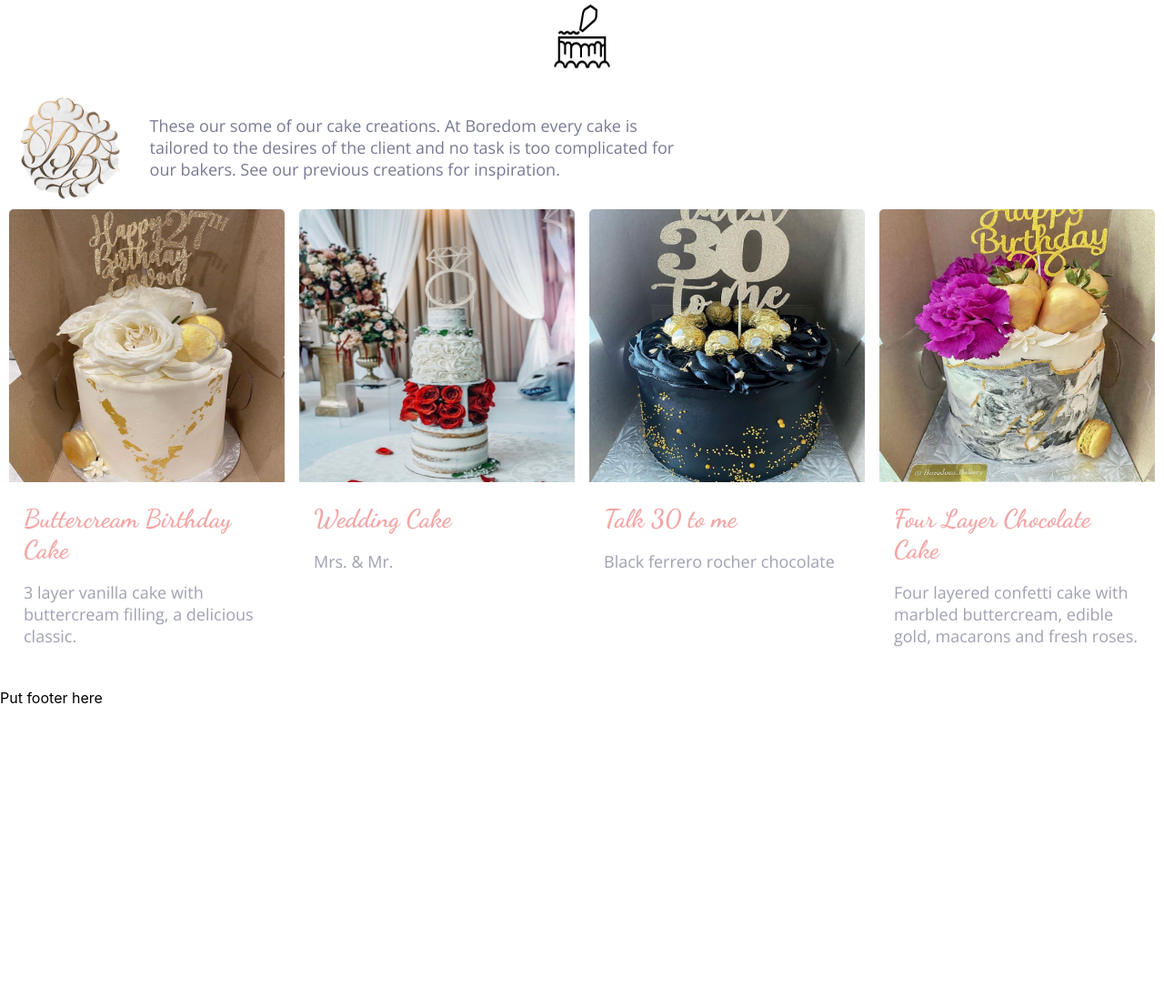
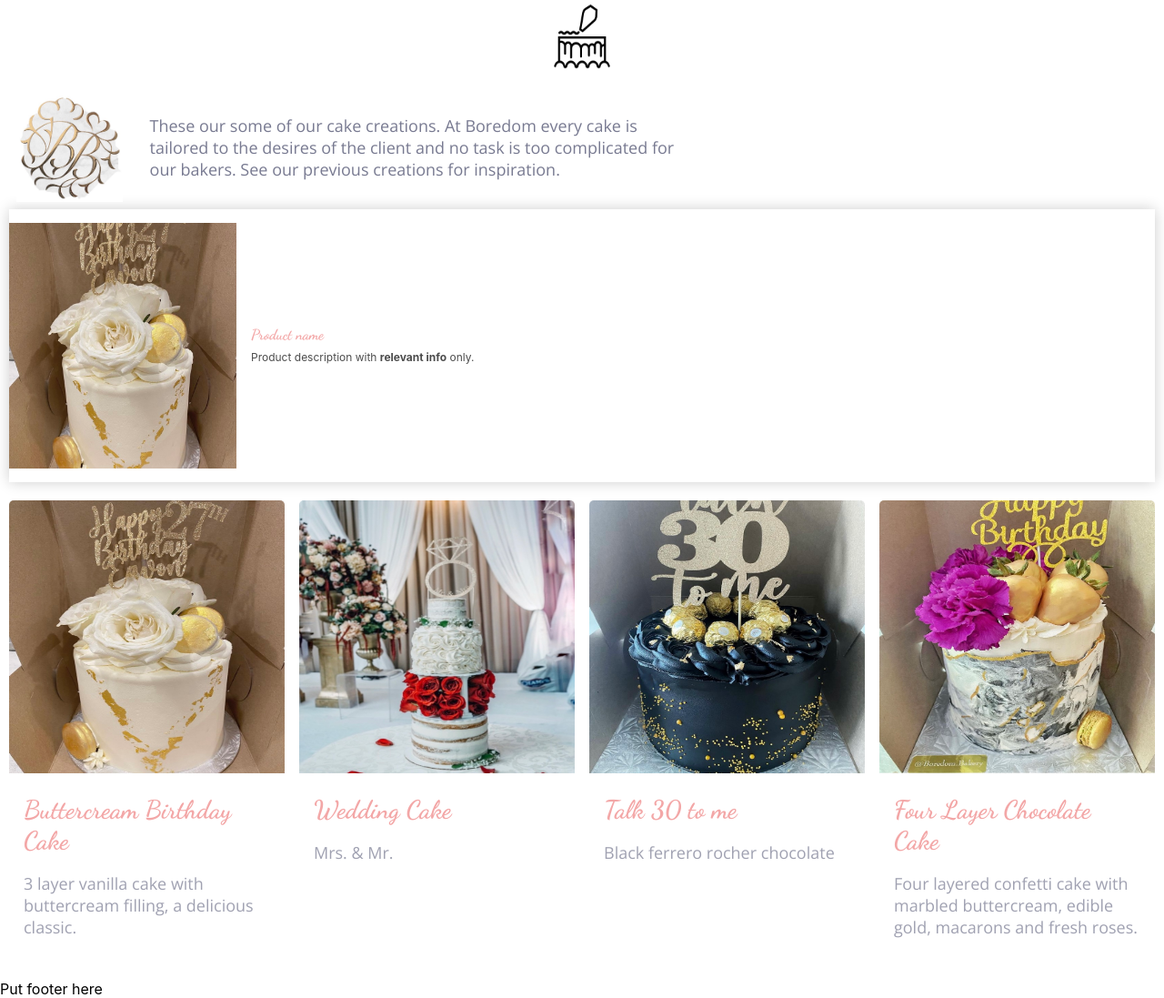
Before and after one commit to AshtonDevNow/bbakery, a PHP site: page /categories/cupcake-list.html in a window 1280 px wide. Shown: the part 137-1234 px from the top of the page at 91% size. Before the commit the page ends 910 px from the top, so only its background shows below. Run offline with PHP 8.4, Linux system fonts and the light colour scheme.

Commit message:
card added

```diff
--- a/categories/cupcake-list.html
+++ b/categories/cupcake-list.html
@@ -24,12 +24,24 @@
     <img src="../images/cakes.png " style="text-align: center; height: 80px; width: 70px; margin-top: 25px; "
       alt="cakes">
   </div>
+
+
   <div class="container">
     <div class="category">
       <img src="../images/logo-w.jpg" style="height: 120px; width: 120px;" alt="BB-logo">
       <p>These our some of our cake creations. At Boredom every cake is tailored to the desires of the client and no
         task is too complicated for our bakers. See our previous creations for inspiration. </p>
     </div>
+
+  <div class="card-product">
+    <img src="../images/white-gold-cake.jpg" />
+      <div class="card-product-infos">
+        <h2>Product name</h2>
+        <p>Product description with <strong>relevant info</strong> only.</p>
+        </div>
+  </div>
+
+<br>
 
     <div class="cards">
       <div class="list-cards">
--- a/index.html
+++ b/index.html
@@ -37,7 +37,7 @@
           <a class="card-category" a href="categories/cake-list.html"  style="background-image: linear-gradient(rgba(0,0,0,0.3), rgba(0,0,0,0.3)), url(images/card-cake.jpg)">
                 Cakes
           </a>
-          <a class="card-category" style="background-image: linear-gradient(rgba(0,0,0,0.3), rgba(0,0,0,0.3)), url(images/card-cupcake.jpg)">
+          <a class="card-category" a href="categories/cupcake-list.html" style="background-image: linear-gradient(rgba(0,0,0,0.3), rgba(0,0,0,0.3)), url(images/card-cupcake.jpg)">
             Cupcakes
           </a>
           <button class="card-category" a href="categories/cupcake-list.html" style="background-image: linear-gradient(rgba(0,0,0,0.3), rgba(0,0,0,0.3)), url(images/card-cookie.jpg)">
--- a/style.css
+++ b/style.css
@@ -121,6 +121,45 @@ element.style {
   border-radius: 5px;
   box-shadow: 1px 1px 3px lightcoral;
 }
+
+/* Card test for category page */
+.card-product {
+  overflow: hidden;
+  height: 300px;
+  background: white;
+  box-shadow: 0 0 15px rgba(0,0,0,0.2);
+  display: flex;
+  align-items: center;
+}
+
+.card-product img {
+  height: 90%;
+  width: 250px;
+  margin-top: 0%;
+  padding-top: 0%;
+  object-fit: cover;
+}
+
+.card-product h2 {
+  font-size: 16px;
+  font-weight: bold;
+  margin: 0;
+}
+
+.card-product p {
+  font-size: 12px;
+  line-height: 1.4;
+  opacity: .7;
+  margin-bottom: 0;
+  margin-top: 8px;
+}
+
+.card-product .card-product-infos {
+  padding-top: 0%;
+  padding: 16px;
+}
+
+
 
 .footer {
   clear: both;
```
